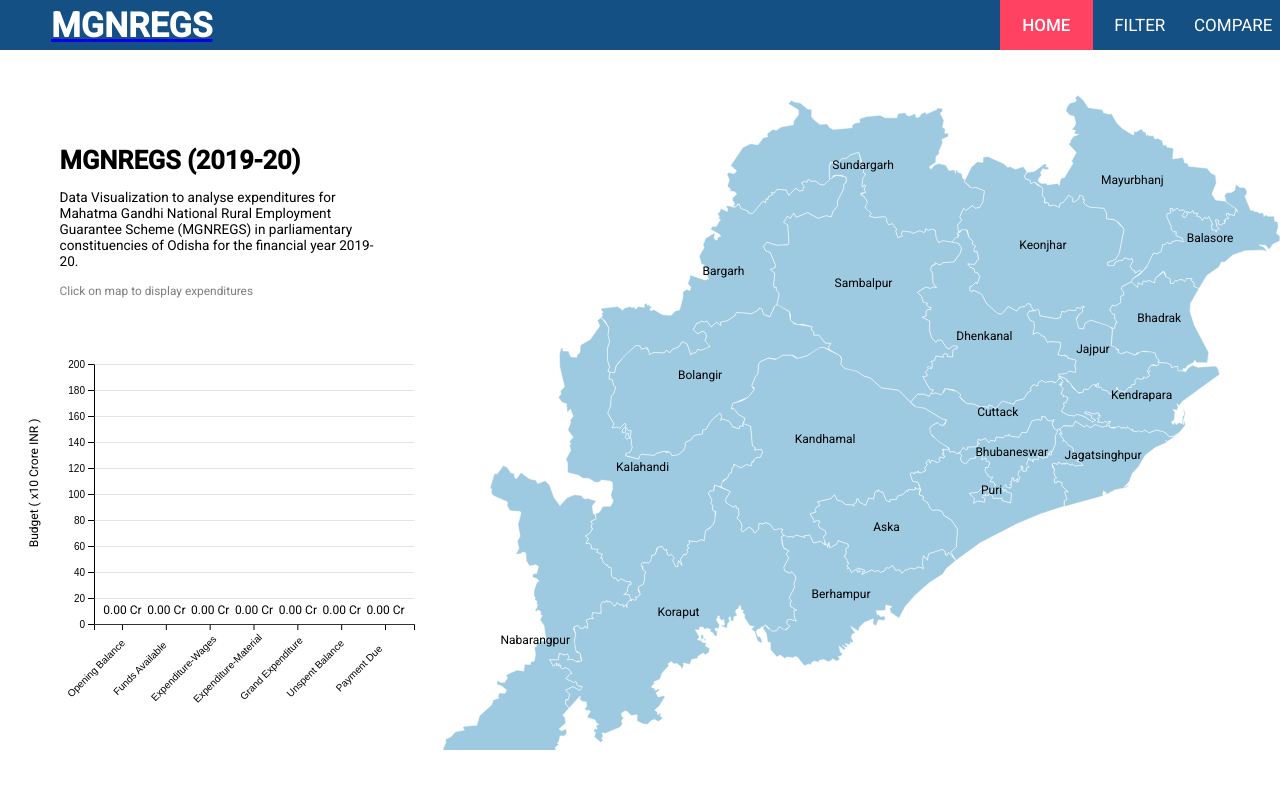
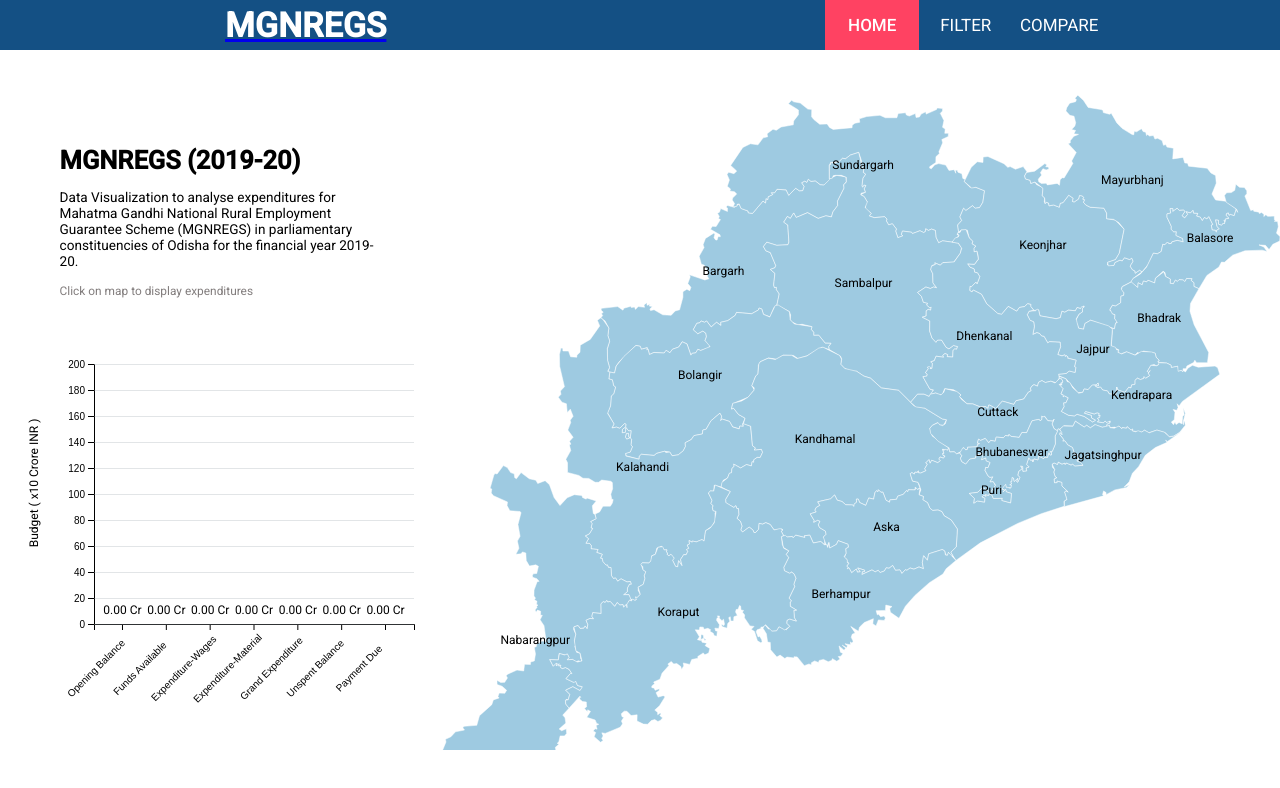
Before and after one commit to PixeledCode/MGNREGS_D3, a React (Create React App) app: page / in a window 1280 px wide. Shown: the top 788 px of the page. Built offline with nearby package versions, Linux system fonts and the light colour scheme.

Commit message:
flex fix

```diff
--- a/src/assets/index.css
+++ b/src/assets/index.css
@@ -1,4 +1,5 @@
-html, body {
+html,
+body {
   margin: 0;
   font-family: 'Roboto', sans-serif;
   scrollbar-width: 2px;
@@ -80,12 +81,19 @@
   display: -webkit-box;
   display: -ms-flexbox;
   display: flex;
-  -webkit-box-pack: justify;
-      -ms-flex-pack: justify;
-          justify-content: space-between;
+  -ms-flex-pack: distribute;
+      justify-content: space-around;
   -webkit-box-align: center;
       -ms-flex-align: center;
           align-items: center;
+}
+
+@media screen and (max-width: 500px) {
+  .navbar {
+    -webkit-box-pack: justify;
+        -ms-flex-pack: justify;
+            justify-content: space-between;
+  }
 }
 
 .navbar h1 {
--- a/src/assets/index.scss
+++ b/src/assets/index.scss
@@ -1,4 +1,5 @@
-html, body {
+html,
+body {
   margin: 0;
   font-family: 'Roboto', sans-serif;
   scrollbar-width: 2px;
@@ -79,14 +80,19 @@
   background-color: #145084;
   height: 50px;
   display: flex;
+  justify-content: space-around;
+  align-items: center;
+
+  @media screen and (max-width: 500px) {
     justify-content: space-between;
-  align-items: center;
+  }
 
   h1 {
     margin: 0;
     color: white;
     padding: .5rem 3rem;
   }
+
   .nav-links {
 
     list-style: none;
```
Also changed, not shown: 1 other file (tests, documents, lock files or other folders). Lines whose indentation alone changed are shown as unchanged.
